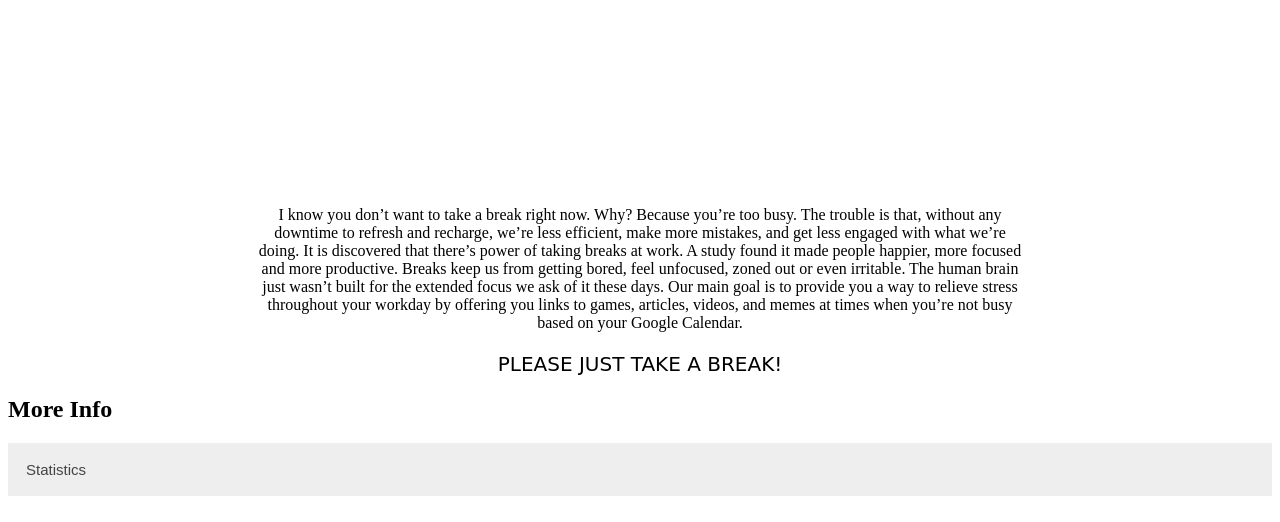
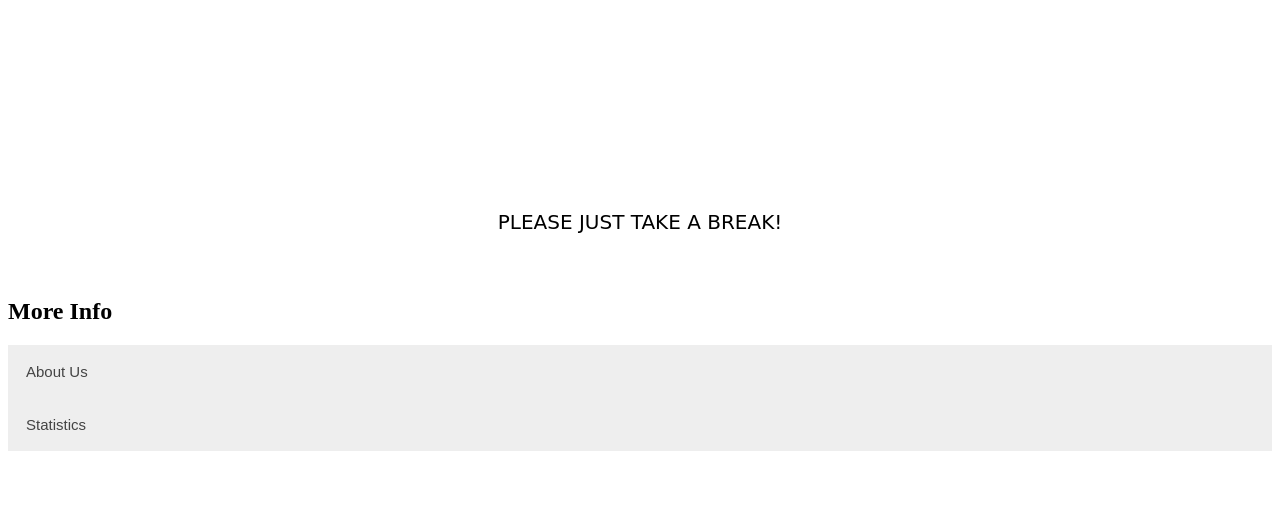
Before and after one commit to mffcoello/snappy-break, a Python web app: template templates/main.html in a window 1280 px wide. Shown: the part 1080-1602 px from the top of the page. After the commit the page ends 1531 px from the top, so only its background shows below. Run offline with Jinja, Linux system fonts and the light colour scheme; the template is opened without the code that fills it, so the values that code supplies are empty; some libraries are stand-ins or nearby versions.

Commit message:
added new bar

```diff
--- a/templates/main.html
+++ b/templates/main.html
@@ -25,21 +25,12 @@
 <body>
     <h1>BREAK IT!</h1>
         <br>
-        <p id="intro"> I know you don’t want to take a break right now. Why? Because you’re too busy.
-        The trouble is that, without any downtime to refresh and recharge, we’re less efficient,
-        make more mistakes, and get less engaged with what we’re doing.  It is discovered that
-        there’s power of taking breaks at work.  A study found it made people happier, more
-        focused and more productive.  Breaks keep us from getting bored, feel unfocused, zoned
-        out or even irritable. The human brain just wasn’t built for the extended focus we ask
-        of it these days. Our main goal is to provide you a way to relieve stress throughout your
-         workday by offering you links to games, articles, videos, and memes at times when you’re
-         not busy based on your Google Calendar. </p>
         <div class="g-signin2" data-onsuccess="onSignIn"></div>
         <meta name="google-signin-client_id" content="872407350122-lpgqsuvleum7fqq6tukbnush5qav5ea8.apps.googleusercontent.com">
-
     <div class="bio">
         <p> PLEASE JUST TAKE A BREAK!
         </p>
+        <br>
 </div>
 <head>
 <style>
@@ -71,6 +62,18 @@ div.panel {
 
 <h2>More Info</h2>
 
+<button class="accordion">About Us</button>
+<div class="panel">
+  <p id="intro"> I know you don’t want to take a break right now. Why? Because you’re too busy.
+        The trouble is that, without any downtime to refresh and recharge, we’re less efficient,
+        make more mistakes, and get less engaged with what we’re doing.  It is discovered that
+        there’s power of taking breaks at work.  A study found it made people happier, more
+        focused and more productive.  Breaks keep us from getting bored, feel unfocused, zoned
+        out or even irritable. The human brain just wasn’t built for the extended focus we ask
+        of it these days. Our main goal is to provide you a way to relieve stress throughout your
+         workday by offering you links to games, articles, videos, and memes at times when you’re
+         not busy based on your Google Calendar. </p>
+</div>
 <button class="accordion">Statistics</button>
 <div class="panel">
   <head>
@@ -104,8 +107,10 @@ div.panel {
     <div id="piechart" style="width: 900px; height: 500px;"></div>
   </body>
 </div>
+</div>
+
 <br> <br>
-
+<br><br>
 <script>
 var acc = document.getElementsByClassName("accordion");
 var i;
```
Also changed, not shown: 1 other file.
